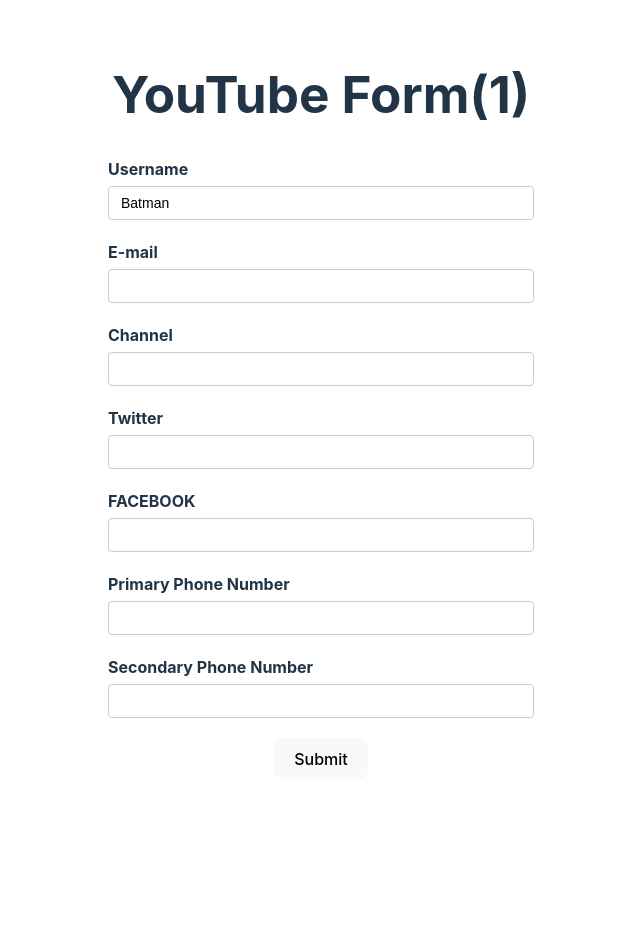
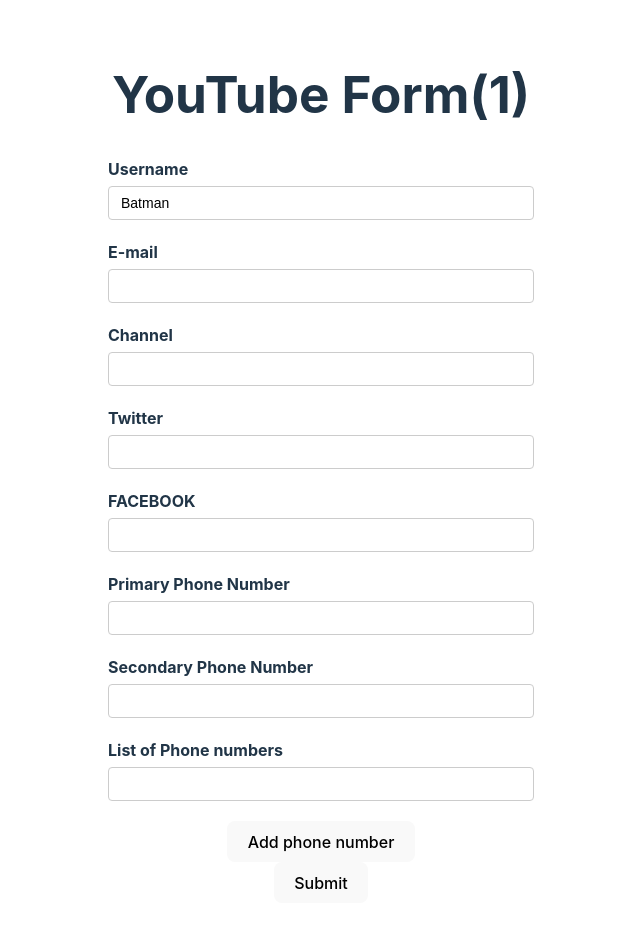
Before and after one commit to Tareq1131/React-Hook-Form, a React (Vite) app: page / in a window 1280 px wide. Shown: the top 928 px of the page, without its empty margins (319-959 px from the left). Before the commit the page ends 811 px from the top, so only its background shows below. Built offline with nearby package versions, Linux system fonts and the light colour scheme.

Commit message:
dynamic field

```diff
--- a/src/components/YouTubeForm.tsx
+++ b/src/components/YouTubeForm.tsx
@@ -1,4 +1,4 @@
-import { useForm } from 'react-hook-form'
+import { useFieldArray, useForm } from 'react-hook-form'
 import { DevTool } from '@hookform/devtools'
 
 type FormValues = {
@@ -10,6 +10,10 @@
     facebook: string
   };
   phoneNumbers: string[];
+  phNumbers: {
+    number: string,
+  }[]
+
 };
 let renderCount = 0;
 const YouTubeForm = () => {
@@ -25,13 +29,20 @@
         facebook: "",
       },
 
-      phoneNumbers: ['',''],
+      phoneNumbers: ['', ''],
+      phNumbers: [{ number: '' }]
 
     },
   })
   const { register, control, handleSubmit, formState } = form
   // const { name, ref, onChange, onBlur } = register('username')
   const { errors } = formState;
+
+  const { fields, append, remove } = useFieldArray({
+
+    name: 'phNumbers',
+    control
+  })
 
   const onSubmit = (data: FormValues) => {
     console.log(data);
@@ -127,6 +138,39 @@
           })} />
 
         </div>
+
+        <div>
+          <label>List of Phone numbers</label>
+          <div>
+            {
+              fields.map((field, index) => {
+                return (
+                  <div className='form-control' key={field.id}>
+                    <input type='text' {...register(`phNumbers.${index}.number` as const)} />
+
+                    {index > 0 && (
+                      <button type="button" onClick={() => remove(index)}>
+                        Remove
+                      </button>
+                    )}
+                  </div>
+                );
+              })
+            }
+            <button
+              type="button"
+              onClick={() =>
+                append({
+                  number: "",
+                })
+              }
+            >
+              Add phone number
+            </button>
+
+
+          </div>
+        </div>
         <button>Submit</button>
       </form>
       <DevTool control={control} />
```
